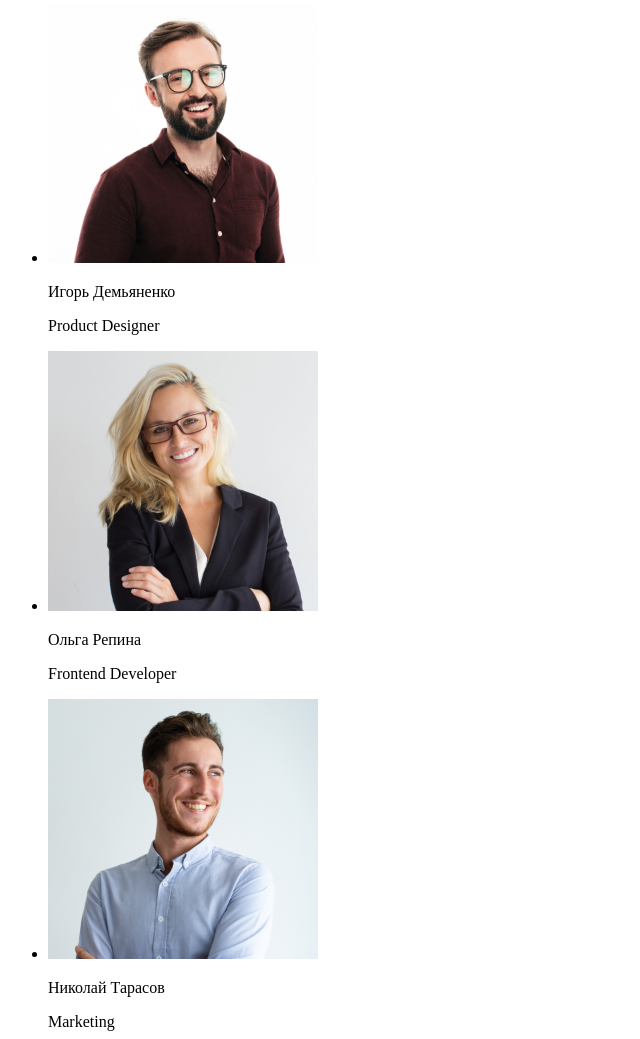
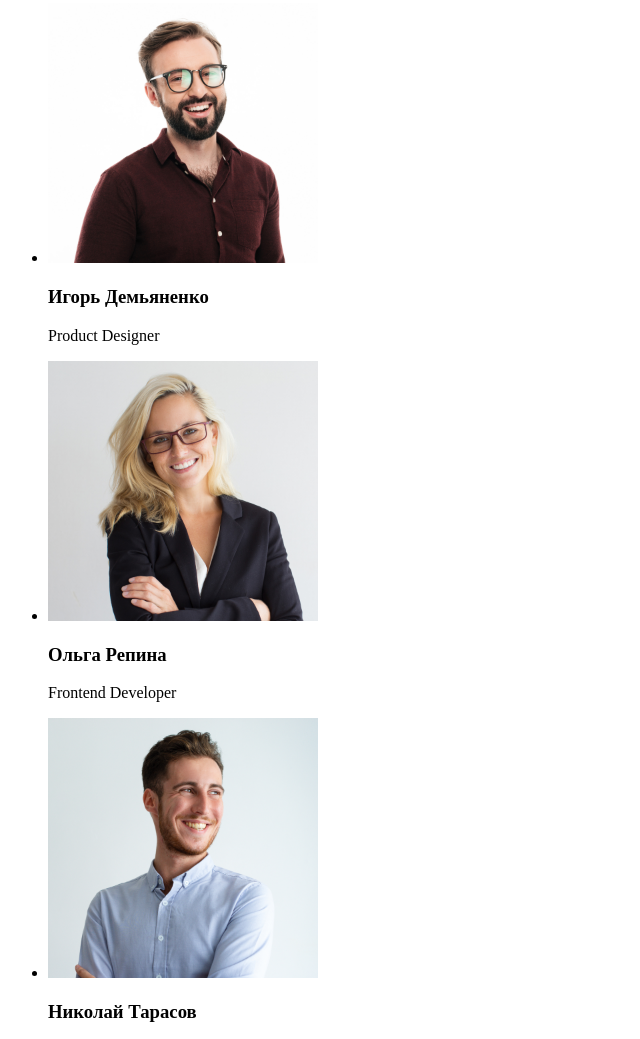
Before and after one commit to richauto/goit-markup-hw-01, a plain HTML site: page index.html in a window 1280 px wide. Shown: the part 1532-2571 px from the top of the page, without its empty margins (0-640 px from the left). Drawn offline with Linux system fonts and the light colour scheme.

Commit message:
made some corrections from mentor

```diff
--- a/index.html
+++ b/index.html
@@ -55,6 +55,8 @@
                     <p>Значимость этих проблем настолько очевидна, что реализация плановых заданий.</p>
                 </li>
             </ul>
+        </section>
+        <section>
             <h2>Чем мы занимаемся</h2>
             <ul>
                 <li>
@@ -93,7 +95,7 @@
                         width="270"
                         height="260"
                     />
-                    <p>Игорь Демьяненко</p>
+                    <h3>Игорь Демьяненко</h3>
                     <p lang="en">Product Designer</p>
                 </li>
                 <li>
@@ -103,7 +105,7 @@
                         width="270"
                         height="260"
                     />
-                    <p>Ольга Репина</p>
+                    <h3>Ольга Репина</h3>
                     <p lang="en">Frontend Developer</p>
                 </li>
                 <li>
@@ -113,7 +115,7 @@
                         width="270"
                         height="260"
                     />
-                    <p>Николай Тарасов</p>
+                    <h3>Николай Тарасов</h3>
                     <p lang="en">Marketing</p>
                 </li>
                 <li>
@@ -123,7 +125,7 @@
                         width="270"
                         height="260"
                     />
-                    <p>Михаил Ермаков</p>
+                    <h3>Михаил Ермаков</h3>
                     <p lang="en">UI Designer</p>
                 </li>
             </ul>
```
